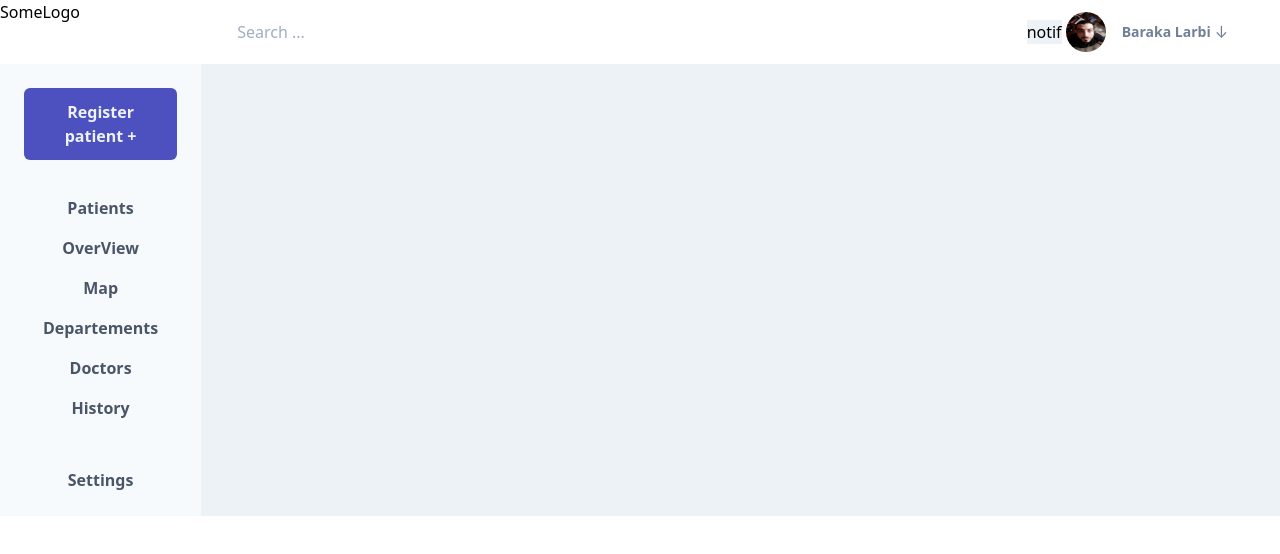
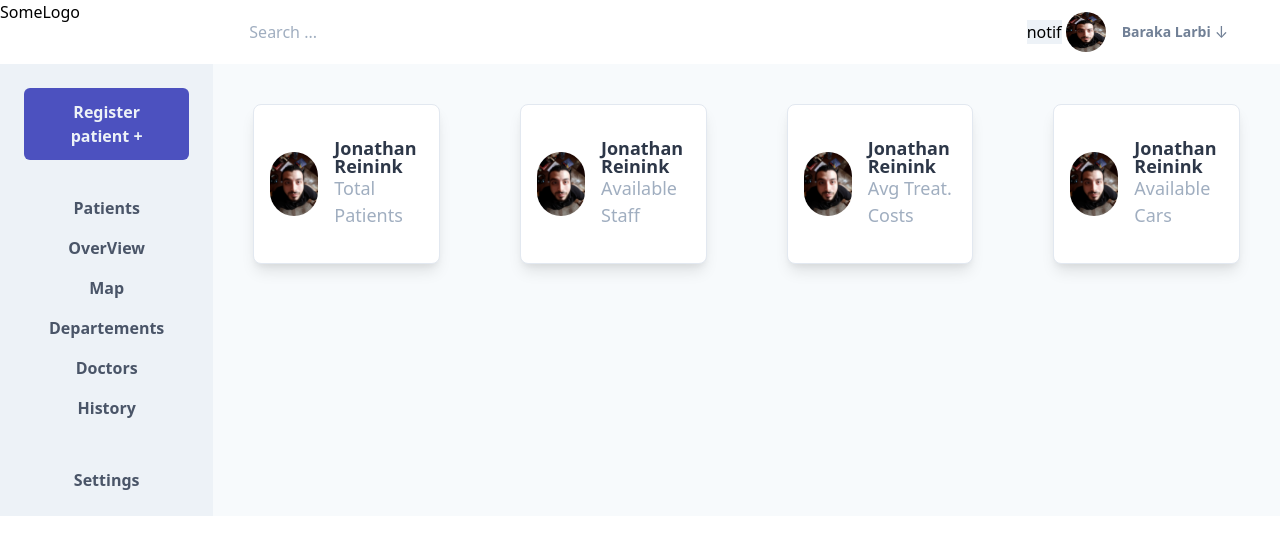
Before and after one commit to larbibaraka/health-app-dashboard, a React (Create React App) app: page / in a window 1280 px wide. Shown: the top 554 px of the page. Built offline with nearby package versions, Linux system fonts and the light colour scheme.

Commit message:
creating basic resume

```diff
--- /dev/null
+++ b/src/components/ResumeArea.jsx
@@ -0,0 +1,70 @@
+import React from 'react'
+import profileImage from "../assets/images/profile.jpg";
+export  const  ResumeArea = () => {
+    return (
+
+        <div className="flex flex-row resume-info justify-around">
+        <div className="h-40 w-1/5 border rounded-lg overflow-hidden shadow-lg bg-white  m-10 px-4 py-2 flex justify-center">
+          <div className="flex items-center">
+            <img
+              className="w-16 h-16 rounded-full mr-4"
+              src={profileImage}
+              alt=""
+            />
+            <div className="text-lg">
+              <p className="text-gray-800 leading-none font-bold">
+                Jonathan Reinink
+              </p>
+              <p className="text-gray-500">Total Patients</p>
+            </div>
+          </div>
+        </div>
+        <div className="h-40 w-1/5 border rounded-lg overflow-hidden shadow-lg bg-white  m-10 px-4 py-2 flex justify-center">
+          <div className="flex items-center">
+            <img
+              className="w-16 h-16 rounded-full mr-4"
+              src={profileImage}
+              alt=""
+            />
+            <div className="text-lg">
+              <p className="text-gray-800 leading-none font-bold">
+                Jonathan Reinink
+              </p>
+              <p className="text-gray-500">Available Staff</p>
+            </div>
+          </div>
+        </div>
+        <div className="h-40 w-1/5 border rounded-lg overflow-hidden shadow-lg bg-white  m-10 px-4 py-2 flex justify-center">
+          <div className="flex items-center">
+            <img
+              className="w-16 h-16 rounded-full mr-4"
+              src={profileImage}
+              alt=""
+            />
+            <div className="text-lg">
+              <p className="text-gray-800 leading-none font-bold">
+                Jonathan Reinink
+              </p>
+              <p className="text-gray-500">Avg Treat. Costs</p>
+            </div>
+          </div>
+        </div>
+        <div className="h-40 w-1/5 border rounded-lg overflow-hidden shadow-lg bg-white  m-10 px-4 py-2 flex justify-center">
+          <div className="flex items-center">
+            <img
+              className="w-16 h-16 rounded-full mr-4"
+              src={profileImage}
+              alt=""
+            />
+            <div className="text-lg">
+              <p className="text-gray-800 leading-none font-bold">
+                Jonathan Reinink
+              </p>
+              <p className="text-gray-500">Available Cars</p>
+            </div>
+          </div>
+        </div>
+      </div>
+
+    )
+}
--- a/src/components/SideBar.jsx
+++ b/src/components/SideBar.jsx
@@ -2,11 +2,11 @@ import React from "react";
 
 export const SideBar = () => {
   return (
-    <div className="sidebar flex flex-col bg-white">
-      <div className="logo h-16 justify-center">SomeLogo</div>
-      <div className="bg-gray-100 menu p-6 flex flex-col">
-        <div className="register-patient">
-          <button className="bg-indigo-700 text-gray-200 px-6 py-3 rounded-md font-semibold   hover:bg-indigo-800 hover:text-white">
+    <div className="sidebar flex flex-col bg-white w-1/5">
+      <div className="logo h-16 justify-center ">SomeLogo</div>
+      <div className="bg-gray-200 menu p-6 flex flex-col">
+        <div className="register-patient self-center">
+          <button className="bg-indigo-700 text-gray-200 px-6 py-3 rounded-md font-semibold   hover:bg-indigo-800 hover:text-white items-center focus:outline-none">
             Register patient +
           </button>
         </div>
--- a/src/container/App.js
+++ b/src/container/App.js
@@ -2,13 +2,22 @@ import React from "react";
 import "../assets/App.css";
 import { SideBar } from "./../components/SideBar";
 import { NavBar } from "../components/NavBar";
-
+import {ResumeArea} from "../components/ResumeArea";
+import profileImage from "../assets/images/profile.jpg";
 
 function App() {
   return (
-    <div className="flex bg-gray-200">
+    <div className="flex bg-gray-100">
+      {/* side bar  area */}
       <SideBar />
-      <NavBar/>
+      <div className="flex flex-col w-full">
+        {/* navbar area */}
+        <NavBar />
+        {/* main area */}
+        <main className="flex flex-col">
+            <ResumeArea/>
+        </main>
+      </div>
     </div>
   );
 }
```
Also changed, not shown: src/components/NavBar.jsx (+4 -4 lines).
